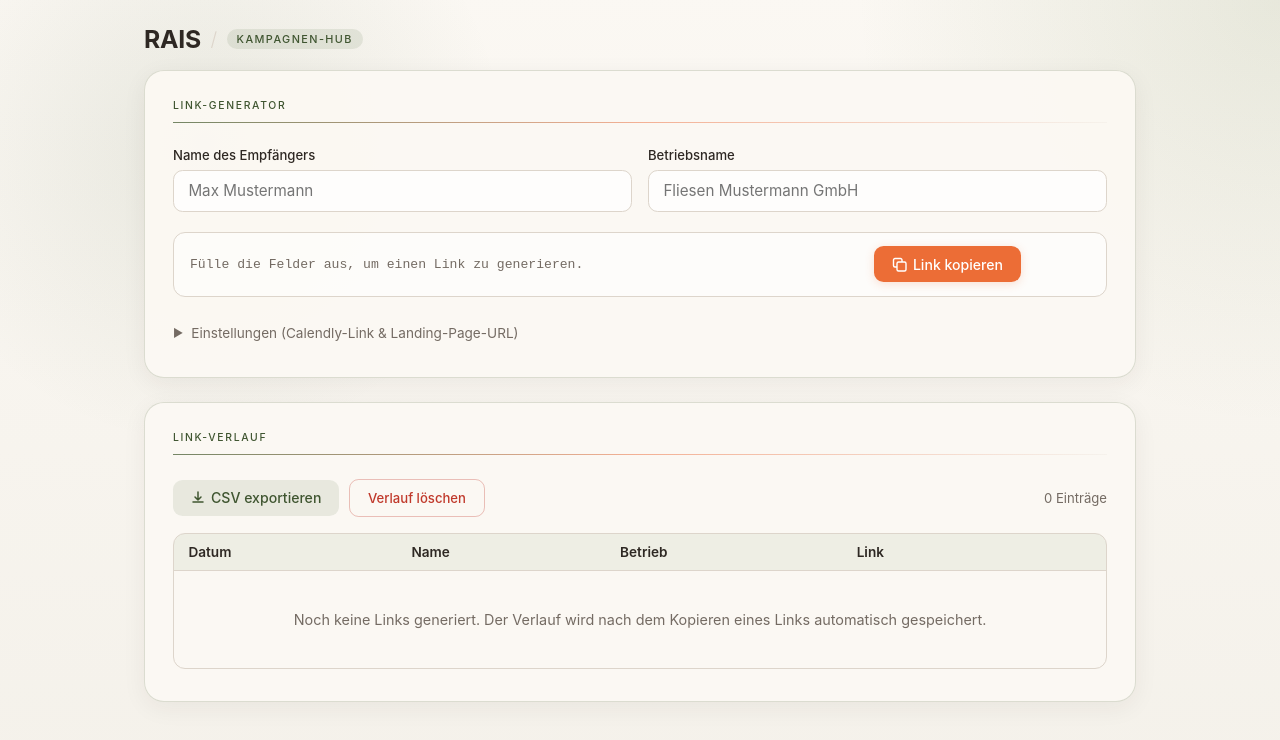
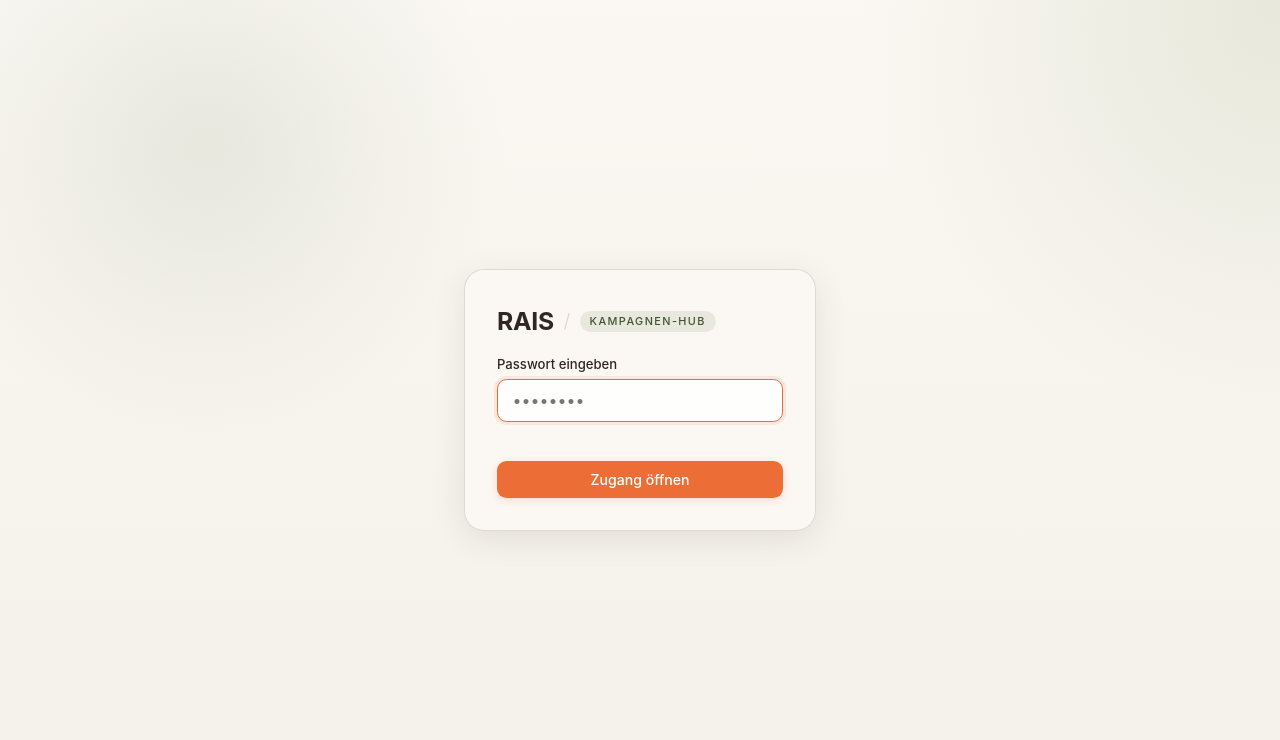
Before and after one commit to ritzaisolutions-dotcom/RAIS_LANDINGPAGE_HUB, a plain HTML site: page index.html in a window 1280 px wide. Drawn offline with Linux system fonts and the light colour scheme.

Commit message:
Feat: Password-Gate für Hub-Zugang + Passwort in Settings änderbar
Co-Authored-By: Claude Sonnet 4.6 <noreply@anthropic.com>

```diff
--- a/index.html
+++ b/index.html
@@ -350,6 +350,84 @@
             font-size: 0.9rem;
         }
 
+        /* ── Password Gate ── */
+        #pw-overlay {
+            position: fixed;
+            inset: 0;
+            background: hsl(var(--background));
+            background-image:
+                radial-gradient(circle at top right, rgba(143, 159, 114, 0.18), transparent 28%),
+                radial-gradient(circle at 16% 18%, rgba(72, 96, 54, 0.1), transparent 24%),
+                linear-gradient(180deg, rgba(251, 248, 243, 0.98), rgba(244, 241, 234, 1));
+            display: flex;
+            align-items: center;
+            justify-content: center;
+            z-index: 9999;
+        }
+
+        #pw-overlay.hidden { display: none; }
+
+        .pw-card {
+            background: rgba(251, 248, 243, 0.98);
+            border: 1px solid rgba(72, 96, 54, 0.18);
+            border-radius: 1.25rem;
+            padding: 2.25rem 2rem 2rem;
+            box-shadow: 0 8px 32px rgba(47, 42, 36, 0.1);
+            width: min(22rem, calc(100vw - 2rem));
+            display: flex;
+            flex-direction: column;
+            gap: 1rem;
+        }
+
+        .pw-header {
+            display: flex;
+            align-items: center;
+            gap: 0.6rem;
+            margin-bottom: 0.25rem;
+        }
+
+        .pw-title {
+            font-size: 1rem;
+            font-weight: 600;
+            color: hsl(var(--foreground));
+        }
+
+        .pw-input-wrap {
+            position: relative;
+            display: flex;
+            flex-direction: column;
+            gap: 0.4rem;
+        }
+
+        #pw-input {
+            width: 100%;
+            padding: 0.65rem 0.9rem;
+            border: 1px solid hsl(var(--border));
+            border-radius: 0.6rem;
+            background: rgba(255, 255, 255, 0.85);
+            color: hsl(var(--foreground));
+            font-size: 1rem;
+            font-family: inherit;
+            transition: border-color 0.15s, box-shadow 0.15s;
+            outline: none;
+        }
+
+        #pw-input:focus {
+            border-color: hsl(var(--industrial-orange));
+            box-shadow: 0 0 0 3px rgba(236, 106, 55, 0.12);
+        }
+
+        #pw-input.pw-error {
+            border-color: #c0392b;
+            box-shadow: 0 0 0 3px rgba(192, 57, 43, 0.1);
+        }
+
+        #pw-error-msg {
+            font-size: 0.8rem;
+            color: #c0392b;
+            min-height: 1.1rem;
+        }
+
         /* ── Responsive ── */
         @media (max-width: 640px) {
             .form-grid, .settings-grid { grid-template-columns: 1fr; }
@@ -359,6 +437,25 @@
     </style>
 </head>
 <body>
+
+<!-- Password Gate -->
+<div id="pw-overlay">
+    <div class="pw-card">
+        <div class="pw-header">
+            <span class="brand-word">RAIS</span>
+            <span class="brand-sep">/</span>
+            <span class="hub-badge">Kampagnen-Hub</span>
+        </div>
+        <div class="pw-input-wrap">
+            <label for="pw-input" style="font-size:0.82rem;font-weight:500">Passwort eingeben</label>
+            <input type="password" id="pw-input" placeholder="••••••••" autocomplete="current-password">
+            <span id="pw-error-msg"></span>
+        </div>
+        <button class="btn btn-primary" onclick="checkPassword()" style="width:100%;justify-content:center">
+            Zugang öffnen
+        </button>
+    </div>
+</div>
 
 <div class="site-shell">
 
@@ -416,6 +513,10 @@
                             <label for="input-base">Landing-Page-URL <span class="hint">Basis für den generierten Link</span></label>
                             <input type="url" id="input-base" placeholder="https://deine-landing-page.vercel.app/">
                         </div>
+                        <div class="form-group full">
+                            <label for="input-pw">Hub-Passwort <span class="hint">schützt den Zugang zum Hub</span></label>
+                            <input type="password" id="input-pw" placeholder="Neues Passwort eingeben" autocomplete="new-password">
+                        </div>
                     </div>
                     <div style="margin-top:0.85rem;display:flex;gap:0.65rem;flex-wrap:wrap">
                         <button class="btn btn-secondary" onclick="saveSettings()">Einstellungen speichern</button>
@@ -468,11 +569,48 @@
 var DEFAULT_CAL  = 'https://calendly.com/ritzaisolutions/30min';
 var DEFAULT_DEMO = 'https://project-frjzx.vercel.app/';
 var DEFAULT_BASE = '';
+var DEFAULT_PW   = 'rais2025';
 var STORAGE_KEY_SETTINGS = 'rais_hub_settings';
 var STORAGE_KEY_HISTORY  = 'rais_hub_history';
+var STORAGE_KEY_AUTH     = 'rais_hub_auth';
+
+/* ── Password Gate ── */
+function getStoredPassword() {
+    try {
+        var s = JSON.parse(localStorage.getItem(STORAGE_KEY_SETTINGS) || '{}');
+        return s.pw || DEFAULT_PW;
+    } catch (e) { return DEFAULT_PW; }
+}
+
+function checkPassword() {
+    var input = document.getElementById('pw-input').value;
+    var errEl = document.getElementById('pw-error-msg');
+    var inputEl = document.getElementById('pw-input');
+
+    if (input === getStoredPassword()) {
+        sessionStorage.setItem(STORAGE_KEY_AUTH, '1');
+        document.getElementById('pw-overlay').classList.add('hidden');
+        errEl.textContent = '';
+        inputEl.classList.remove('pw-error');
+    } else {
+        errEl.textContent = 'Falsches Passwort. Bitte erneut versuchen.';
+        inputEl.classList.add('pw-error');
+        inputEl.value = '';
+        inputEl.focus();
+    }
+}
 
 /* ── Init ── */
 (function init() {
+    if (!sessionStorage.getItem(STORAGE_KEY_AUTH)) {
+        document.getElementById('pw-input').addEventListener('keydown', function(e) {
+            if (e.key === 'Enter') checkPassword();
+        });
+        setTimeout(function() { document.getElementById('pw-input').focus(); }, 100);
+    } else {
+        document.getElementById('pw-overlay').classList.add('hidden');
+    }
+
     loadSettings();
     renderHistory();
     document.getElementById('input-name').addEventListener('input', updateLink);
@@ -498,16 +636,23 @@ function loadSettings() {
 }
 
 function saveSettings() {
+    var existing = {};
+    try { existing = JSON.parse(localStorage.getItem(STORAGE_KEY_SETTINGS) || '{}'); } catch (e) {}
+
+    var newPw = document.getElementById('input-pw').value.trim();
     var s = {
         cal:  document.getElementById('input-cal').value.trim(),
         demo: document.getElementById('input-demo').value.trim(),
-        base: document.getElementById('input-base').value.trim()
+        base: document.getElementById('input-base').value.trim(),
+        pw:   newPw || existing.pw || DEFAULT_PW
     };
     localStorage.setItem(STORAGE_KEY_SETTINGS, JSON.stringify(s));
+    document.getElementById('input-pw').value = '';
+
     var fb = document.getElementById('settings-feedback');
-    fb.textContent = '✓ Gespeichert';
+    fb.textContent = newPw ? '✓ Gespeichert (Passwort geändert)' : '✓ Gespeichert';
     fb.style.opacity = '1';
-    setTimeout(function() { fb.style.opacity = '0'; }, 2000);
+    setTimeout(function() { fb.style.opacity = '0'; }, 2500);
     updateLink();
 }
 
@@ -515,6 +660,7 @@ function resetSettings() {
     document.getElementById('input-cal').value  = DEFAULT_CAL;
     document.getElementById('input-demo').value = DEFAULT_DEMO;
     document.getElementById('input-base').value = DEFAULT_BASE;
+    document.getElementById('input-pw').value   = '';
     saveSettings();
 }
 
```
